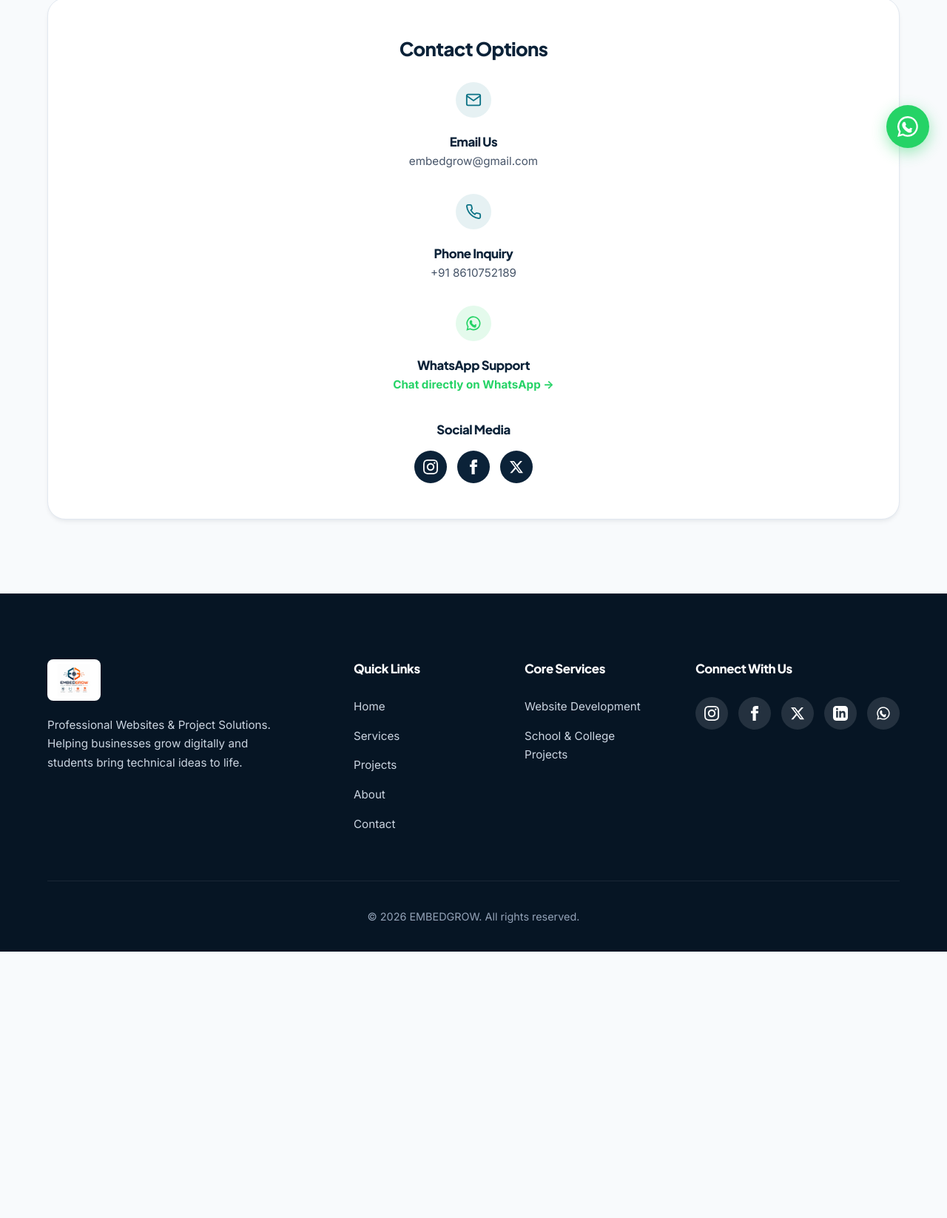
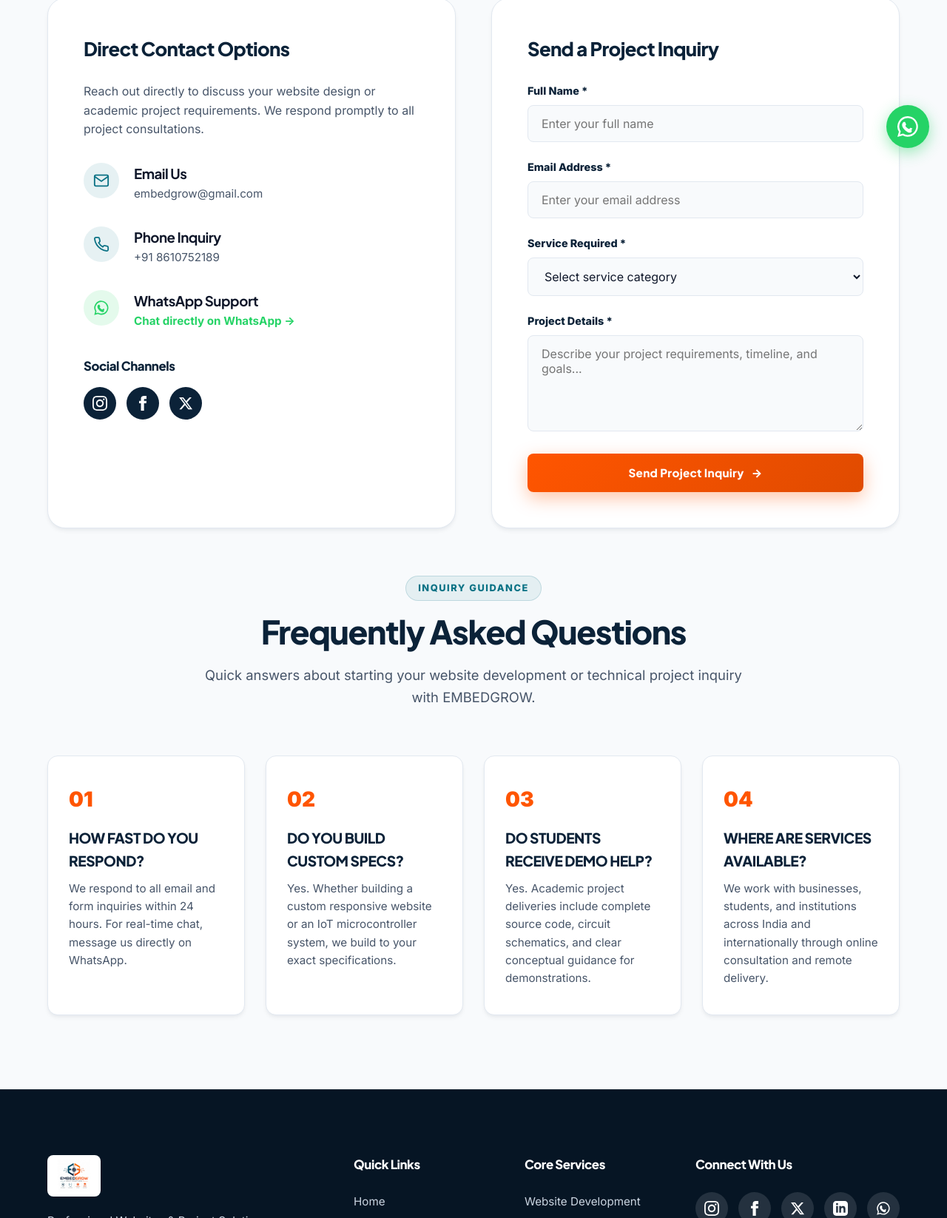
Before and after one commit to codingeasy6/EMBEDGROW, a plain HTML site: page contact.html in a window 1280 px wide. Shown: the part 576-2222 px from the top of the page at 74% size. Before the commit the page ends 1862 px from the top, so only its background shows below. Drawn offline with Linux system fonts and the light colour scheme.

Commit message:
Update contact.html

```diff
--- a/contact.html
+++ b/contact.html
@@ -3,10 +3,11 @@
 <head>
   <meta charset="UTF-8">
   <meta name="viewport" content="width=device-width, initial-scale=1.0">
-  <title>Contact Us | EMBEDGROW</title>
+  <title>Contact Us | EMBEDGROW - Website & Project Inquiries</title>
   <meta name="description" content="Get in touch with EMBEDGROW for your professional website development or school/college technical project requirements.">
 
   <link rel="icon" type="image/png" href="assets/navbar-logo.png">
+  <link rel="canonical" href="https://embedgrow.com/contact">
   <link rel="preconnect" href="https://fonts.googleapis.com">
   <link rel="preconnect" href="https://fonts.gstatic.com" crossorigin>
   <link href="https://fonts.googleapis.com/css2?family=Inter:wght@100;200;300;400;500;600;700;800;900&family=Plus+Jakarta+Sans:wght@400;500;600;700;800&display=swap" rel="stylesheet">
@@ -21,7 +22,10 @@
   <header class="header">
     <div class="container navbar">
       <a href="index.html" class="logo-link" aria-label="EMBEDGROW Home">
-        <img src="assets/navbar-logo.png" alt="EMBEDGROW Emblem" class="navbar-logo-img">
+        <picture>
+          <source srcset="assets/navbar-logo.webp" type="image/webp">
+          <img src="assets/navbar-logo.png" alt="EMBEDGROW Emblem" class="navbar-logo-img" width="340" height="182">
+        </picture>
         <div class="logo-text">
           <span class="logo-name"><span class="text-navy">EMBED</span><span class="text-orange">GROW</span></span>
           <span class="logo-tagline">CREATE. CONNECT. GROW.</span>
@@ -67,58 +71,134 @@
   <!-- Contact Form & Info Grid -->
   <section class="section-padding" style="background-color: var(--bg-main);">
     <div class="container">
-      <div class="reveal-on-scroll" style="display: flex; justify-content: center; align-items: center;">
+      <div class="contact-grid reveal-on-scroll">
         <!-- Contact Details Card -->
-        <div class="contact-info-card" style="width: 100%; text-align: center;">
-          <h3 style="font-size: 1.6rem; font-weight: 900; color: var(--navy); margin-bottom: 24px;">Contact Options</h3>
+        <div class="contact-info-card">
+          <h2 style="font-size: 1.6rem; font-weight: 900; color: var(--navy); margin-bottom: 24px;">Direct Contact Options</h2>
+          <p style="color: var(--text-muted); margin-bottom: 32px; font-size: 1rem; line-height: 1.6;">
+            Reach out directly to discuss your website design or academic project requirements. We respond promptly to all project consultations.
+          </p>
 
-          <div class="contact-info-item" style="flex-direction: column; align-items: center;">
+          <div class="contact-info-item">
             <div class="contact-info-icon">
               <svg viewBox="0 0 24 24" fill="none" stroke="currentColor" stroke-width="2"><path d="M4 4h16c1.1 0 2 .9 2 2v12c0 1.1-.9 2-2 2H4c-1.1 0-2-.9-2-2V6c0-1.1.9-2 2-2z"></path><polyline points="22,6 12,13 2,6"></polyline></svg>
             </div>
             <div class="contact-info-text">
-              <h4>Email Us</h4>
+              <h3>Email Us</h3>
               <p><a href="mailto:embedgrow@gmail.com">embedgrow@gmail.com</a></p>
             </div>
           </div>
 
-          <div class="contact-info-item" style="flex-direction: column; align-items: center;">
+          <div class="contact-info-item">
             <div class="contact-info-icon">
               <svg viewBox="0 0 24 24" fill="none" stroke="currentColor" stroke-width="2"><path d="M22 16.92v3a2 2 0 0 1-2.18 2 19.79 19.79 0 0 1-8.63-3.07 19.5 19.5 0 0 1-6-6 19.79 19.79 0 0 1-3.07-8.67A2 2 0 0 1 4.11 2h3a2 2 0 0 1 2 1.72 12.84 12.84 0 0 0 .7 2.81 2 2 0 0 1-.45 2.11L8.09 9.91a16 16 0 0 0 6 6l1.27-1.27a2 2 0 0 1 2.11-.45 12.84 12.84 0 0 0 2.81.7A2 2 0 0 1 22 16.92z"></path></svg>
             </div>
             <div class="contact-info-text">
-              <h4>Phone Inquiry</h4>
+              <h3>Phone Inquiry</h3>
               <p><a href="tel:+918610752189">+91 8610752189</a></p>
             </div>
           </div>
 
-          <div class="contact-info-item" style="flex-direction: column; align-items: center;">
+          <div class="contact-info-item">
             <div class="contact-info-icon" style="background: rgba(37, 211, 102, 0.12); color: #25D366;">
               <svg viewBox="0 0 32 32" fill="currentColor"><path d="M16 2a13.9 13.9 0 0 0-12 21L2 30l7.2-1.9A13.9 13.9 0 1 0 16 2zm0 25.4a11.5 11.5 0 0 1-5.9-1.6l-.4-.2-4.4 1.1 1.2-4.3-.3-.4A11.5 11.5 0 1 1 16 27.4zm6.3-8.6c-.3-.2-2-.9-2.3-1s-.6-.2-.8.2-.9 1.1-1.1 1.3-.4.2-.7 0a9.2 9.2 0 0 1-2.7-1.7 10.1 10.1 0 0 1-1.9-2.3c-.2-.3 0-.5.1-.6l.5-.6.3-.5c.1-.2 0-.4 0-.5s-.8-2-1.1-2.7c-.3-.7-.6-.6-.8-.6h-.7c-.2 0-.8.1-1.2.5s-1.6 1.5-1.6 3.7 1.6 4.3 1.8 4.6a13.3 13.3 0 0 0 5.6 4.9c2.4 1 3 .9 3.5.8a3 3 0 0 0 2-1.4 2.5 2.5 0 0 0 .2-1.4c-.2-.1-.5-.2-.8-.4z"/></svg>
             </div>
             <div class="contact-info-text">
-              <h4>WhatsApp Support</h4>
-              <p><a href="#" class="js-whatsapp-link" style="color: #25D366; font-weight:700;">Chat directly on WhatsApp &rarr;</a></p>
+              <h3>WhatsApp Support</h3>
+              <p><a href="https://api.whatsapp.com/send?phone=918610752189&text=Hello%20EmbedGrow" target="_blank" rel="noopener noreferrer" class="js-whatsapp-link" style="color: #25D366; font-weight:700;">Chat directly on WhatsApp &rarr;</a></p>
             </div>
           </div>
 
-          <div style="margin-top: 36px; display: flex; flex-direction: column; align-items: center;">
-            <h4 style="font-size: 1.05rem; font-weight: 800; color: var(--navy); margin-bottom: 14px;">Social Media</h4>
-            <div class="social-links" style="justify-content: center;">
-              <a href="https://www.instagram.com/embedgrow?igsi=NTB3enN5dHEwOTdh" target="_blank" class="social-icon" style="background: var(--navy);" aria-label="Instagram">
+          <div style="margin-top: 36px;">
+            <h3 style="font-size: 1.05rem; font-weight: 800; color: var(--navy); margin-bottom: 14px;">Social Channels</h3>
+            <div class="social-links">
+              <a href="https://www.instagram.com/embedgrow?igsi=NTB3enN5dHEwOTdh" target="_blank" rel="noopener noreferrer" class="social-icon" style="background: var(--navy);" aria-label="Instagram">
                 <svg viewBox="0 0 24 24"><path d="M12 2.163c3.204 0 3.584.012 4.85.07 3.252.148 4.771 1.691 4.919 4.919.058 1.265.069 1.645.069 4.849 0 3.205-.012 3.584-.069 4.849-.149 3.225-1.664 4.771-4.919 4.919-1.266.058-1.644.07-4.85.07-3.204 0-3.584-.012-4.849-.07-3.26-.149-4.771-1.699-4.919-4.92-.058-1.265-.07-1.644-.07-4.849 0-3.204.013-3.583.07-4.849.149-3.227 1.664-4.771 4.919-4.919 1.266-.057 1.645-.069 4.849-.069zm0-2.163c-3.259 0-3.667.014-4.947.072-4.358.2-6.78 2.618-6.98 6.98-.059 1.281-.073 1.689-.073 4.948 0 3.259.014 3.668.072 4.948.2 4.358 2.618 6.78 6.98 6.98 1.281.058 1.689.072 4.948.072 3.259 0 3.668-.014 4.948-.072 4.354-.2 6.782-2.618 6.979-6.98.059-1.28.073-1.689.073-4.948 0-3.259-.014-3.667-.072-4.947-.196-4.354-2.617-6.78-6.979-6.98-1.281-.059-1.69-.073-4.949-.073zm0 5.838c-3.403 0-6.162 2.759-6.162 6.162s2.759 6.163 6.162 6.163 6.162-2.759 6.162-6.163c0-3.403-2.759-6.162-6.162-6.162zm0 10.162c-2.209 0-4-1.79-4-4 0-2.209 1.791-4 4-4s4 1.791 4 4c0 2.21-1.791 4-4 4zm6.406-11.845c-.796 0-1.441.645-1.441 1.44s.645 1.44 1.441 1.44c.795 0 1.439-.645 1.439-1.44s-.644-1.44-1.439-1.44z"/></svg>
               </a>
-              <a href="https://www.facebook.com/profile.php?id=61593991533566" target="_blank" class="social-icon" style="background: var(--navy);" aria-label="Facebook">
+              <a href="https://www.facebook.com/profile.php?id=61593991533566" target="_blank" rel="noopener noreferrer" class="social-icon" style="background: var(--navy);" aria-label="Facebook">
                 <svg viewBox="0 0 24 24" fill="currentColor"><path d="M9 8h-3v4h3v12h5v-12h3.642l.358-4h-4v-1.667c0-.955.192-1.333 1.115-1.333h2.885v-5h-3.808c-3.596 0-5.192 1.583-5.192 4.615v3.385z"/></svg>
               </a>
-              <a href="https://x.com/EMBEDGROW?utm_source=chatgpt.com" target="_blank" class="social-icon" style="background: var(--navy);" aria-label="Twitter">
+              <a href="https://x.com/EMBEDGROW?utm_source=chatgpt.com" target="_blank" rel="noopener noreferrer" class="social-icon" style="background: var(--navy);" aria-label="Twitter">
                 <svg viewBox="0 0 24 24"><path d="M18.244 2.25h3.308l-7.227 8.26 8.502 11.24H16.17l-5.214-6.817L4.99 21.75H1.68l7.73-8.835L1.254 2.25H8.08l4.713 6.231zm-1.161 17.52h1.833L7.084 4.126H5.117z"/></svg>
               </a>
             </div>
           </div>
         </div>
 
+        <!-- Contact Form Card -->
+        <div class="contact-form-card">
+          <h2 style="font-size: 1.6rem; font-weight: 900; color: var(--navy); margin-bottom: 24px;">Send a Project Inquiry</h2>
+          <form id="contactForm" name="project-inquiry" method="POST" data-netlify="true" data-netlify-honeypot="bot-field" novalidate>
+            <!-- Hidden Netlify Forms Form Name Identifier -->
+            <input type="hidden" name="form-name" value="project-inquiry">
 
+            <!-- Honeypot Spam Filter (Hidden from human users) -->
+            <div style="display: none;" aria-hidden="true">
+              <label>Don’t fill this out if you're human: <input name="bot-field" tabindex="-1" autocomplete="off"></label>
+            </div>
+
+            <div class="form-group">
+              <label for="name" class="form-label">Full Name *</label>
+              <input type="text" id="name" name="name" class="form-input" placeholder="Enter your full name" required>
+            </div>
+            <div class="form-group">
+              <label for="email" class="form-label">Email Address *</label>
+              <input type="email" id="email" name="email" class="form-input" placeholder="Enter your email address" required>
+            </div>
+            <div class="form-group">
+              <label for="service" class="form-label">Service Required *</label>
+              <select id="service" name="service" class="form-select" required>
+                <option value="" disabled selected>Select service category</option>
+                <option value="website-development">Website Development (Business / Startup / Portfolio)</option>
+                <option value="school-project">School Science & Demonstration Project</option>
+                <option value="college-project">College Mini / Final-Year Technical Project</option>
+                <option value="iot-embedded">IoT & Embedded Systems Solution</option>
+                <option value="custom-inquiry">Other Technical Inquiry</option>
+              </select>
+            </div>
+            <div class="form-group">
+              <label for="message" class="form-label">Project Details *</label>
+              <textarea id="message" name="message" class="form-textarea" placeholder="Describe your project requirements, timeline, and goals..." required></textarea>
+            </div>
+            <button type="submit" class="btn btn-primary" style="width: 100%;">
+              <span>Send Project Inquiry</span>
+              <span class="btn-arrow">&rarr;</span>
+            </button>
+            <div id="formStatus" class="form-status-msg"></div>
+          </form>
+        </div>
+      </div>
+
+      <!-- Inquiry Guidance & FAQs -->
+      <div class="section-header reveal-on-scroll" style="margin-top: 64px;">
+        <span class="section-label">INQUIRY GUIDANCE</span>
+        <h2 class="section-title">Frequently Asked Questions</h2>
+        <p class="section-description">
+          Quick answers about starting your website development or technical project inquiry with EMBEDGROW.
+        </p>
+      </div>
+
+      <div class="why-grid reveal-on-scroll" style="margin-top: 32px;">
+        <div class="why-card">
+          <div class="why-num">01</div>
+          <h3 class="why-title">HOW FAST DO YOU RESPOND?</h3>
+          <p class="why-desc">We respond to all email and form inquiries within 24 hours. For real-time chat, message us directly on WhatsApp.</p>
+        </div>
+        <div class="why-card">
+          <div class="why-num">02</div>
+          <h3 class="why-title">DO YOU BUILD CUSTOM SPECS?</h3>
+          <p class="why-desc">Yes. Whether building a custom responsive website or an IoT microcontroller system, we build to your exact specifications.</p>
+        </div>
+        <div class="why-card">
+          <div class="why-num">03</div>
+          <h3 class="why-title">DO STUDENTS RECEIVE DEMO HELP?</h3>
+          <p class="why-desc">Yes. Academic project deliveries include complete source code, circuit schematics, and clear conceptual guidance for demonstrations.</p>
+        </div>
+        <div class="why-card">
+          <div class="why-num">04</div>
+          <h3 class="why-title">WHERE ARE SERVICES AVAILABLE?</h3>
+          <p class="why-desc">We work with businesses, students, and institutions across India and internationally through online consultation and remote delivery.</p>
+        </div>
       </div>
     </div>
   </section>
@@ -129,7 +209,10 @@
       <div class="footer-grid">
         <div class="footer-brand">
           <a href="index.html" class="logo-link">
-            <img src="assets/logo.png" alt="EMBEDGROW Logo" class="footer-logo-img">
+            <picture>
+              <source srcset="assets/logo.webp" type="image/webp">
+              <img src="assets/logo.png" alt="EMBEDGROW Logo" class="footer-logo-img" width="1024" height="1024" loading="lazy" decoding="async">
+            </picture>
           </a>
           <p class="footer-brand-desc">
             Professional Websites & Project Solutions. Helping businesses grow digitally and students bring technical ideas to life.
@@ -137,7 +220,7 @@
         </div>
 
         <div>
-          <h4 class="footer-heading">Quick Links</h4>
+          <h3 class="footer-heading">Quick Links</h3>
           <ul class="footer-links">
             <li><a href="index.html">Home</a></li>
             <li><a href="services.html">Services</a></li>
@@ -148,7 +231,7 @@
         </div>
 
         <div>
-          <h4 class="footer-heading">Core Services</h4>
+          <h3 class="footer-heading">Core Services</h3>
           <ul class="footer-links">
             <li><a href="services.html#web-development">Website Development</a></li>
             <li><a href="services.html#project-development">School & College Projects</a></li>
@@ -156,21 +239,21 @@
         </div>
 
         <div>
-          <h4 class="footer-heading">Connect With Us</h4>
+          <h3 class="footer-heading">Connect With Us</h3>
           <div class="social-links">
-            <a href="https://www.instagram.com/embedgrow?igsi=NTB3enN5dHEwOTdh" target="_blank" class="social-icon" aria-label="Instagram">
+            <a href="https://www.instagram.com/embedgrow?igsi=NTB3enN5dHEwOTdh" target="_blank" rel="noopener noreferrer" class="social-icon" aria-label="Instagram">
               <svg viewBox="0 0 24 24"><path d="M12 2.163c3.204 0 3.584.012 4.85.07 3.252.148 4.771 1.691 4.919 4.919.058 1.265.069 1.645.069 4.849 0 3.205-.012 3.584-.069 4.849-.149 3.225-1.664 4.771-4.919 4.919-1.266.058-1.644.07-4.85.07-3.204 0-3.584-.012-4.849-.07-3.26-.149-4.771-1.699-4.919-4.92-.058-1.265-.07-1.644-.07-4.849 0-3.204.013-3.583.07-4.849.149-3.227 1.664-4.771 4.919-4.919 1.266-.057 1.645-.069 4.849-.069zm0-2.163c-3.259 0-3.667.014-4.947.072-4.358.2-6.78 2.618-6.98 6.98-.059 1.281-.073 1.689-.073 4.948 0 3.259.014 3.668.072 4.948.2 4.358 2.618 6.78 6.98 6.98 1.281.058 1.689.072 4.948.072 3.259 0 3.668-.014 4.948-.072 4.354-.2 6.782-2.618 6.979-6.98.059-1.28.073-1.689.073-4.948 0-3.259-.014-3.667-.072-4.947-.196-4.354-2.617-6.78-6.979-6.98-1.281-.059-1.69-.073-4.949-.073zm0 5.838c-3.403 0-6.162 2.759-6.162 6.162s2.759 6.163 6.162 6.163 6.162-2.759 6.162-6.163c0-3.403-2.759-6.162-6.162-6.162zm0 10.162c-2.209 0-4-1.79-4-4 0-2.209 1.791-4 4-4s4 1.791 4 4c0 2.21-1.791 4-4 4zm6.406-11.845c-.796 0-1.441.645-1.441 1.44s.645 1.44 1.441 1.44c.795 0 1.439-.645 1.439-1.44s-.644-1.44-1.439-1.44z"/></svg>
             </a>
-            <a href="https://www.facebook.com/profile.php?id=61593991533566" target="_blank" class="social-icon" aria-label="Facebook">
+            <a href="https://www.facebook.com/profile.php?id=61593991533566" target="_blank" rel="noopener noreferrer" class="social-icon" aria-label="Facebook">
               <svg viewBox="0 0 24 24" fill="currentColor"><path d="M9 8h-3v4h3v12h5v-12h3.642l.358-4h-4v-1.667c0-.955.192-1.333 1.115-1.333h2.885v-5h-3.808c-3.596 0-5.192 1.583-5.192 4.615v3.385z"/></svg>
             </a>
-            <a href="https://x.com/EMBEDGROW?utm_source=chatgpt.com" target="_blank" class="social-icon" aria-label="Twitter">
+            <a href="https://x.com/EMBEDGROW?utm_source=chatgpt.com" target="_blank" rel="noopener noreferrer" class="social-icon" aria-label="Twitter">
               <svg viewBox="0 0 24 24"><path d="M18.244 2.25h3.308l-7.227 8.26 8.502 11.24H16.17l-5.214-6.817L4.99 21.75H1.68l7.73-8.835L1.254 2.25H8.08l4.713 6.231zm-1.161 17.52h1.833L7.084 4.126H5.117z"/></svg>
             </a>
-                        <a href="https://www.linkedin.com/company/embedgrow/" target="_blank" class="social-icon" aria-label="LinkedIn">
+            <a href="https://www.linkedin.com/company/embedgrow/" target="_blank" rel="noopener noreferrer" class="social-icon" aria-label="LinkedIn">
               <svg viewBox="0 0 24 24"><path d="M19 0h-14c-2.761 0-5 2.239-5 5v14c0 2.761 2.239 5 5 5h14c2.762 0 5-2.239 5-5v-14c0-2.761-2.238-5-5-5zm-11 19h-3v-11h3v11zm-1.5-12.268c-.966 0-1.75-.79-1.75-1.764s.784-1.764 1.75-1.764 1.75.79 1.75 1.764-.783 1.764-1.75 1.764zm13.5 12.268h-3v-5.604c0-3.368-4-3.113-4 0v5.604h-3v-11h3v1.765c1.396-2.586 7-2.777 7 2.476v6.759z"/></svg>
             </a>
-<a href="https://api.whatsapp.com/send?phone=918610752189&text=Hello%20EmbedGrow" target="_blank" class="social-icon js-whatsapp-link" aria-label="WhatsApp">
+            <a href="https://api.whatsapp.com/send?phone=918610752189&text=Hello%20EmbedGrow" target="_blank" rel="noopener noreferrer" class="social-icon js-whatsapp-link" aria-label="WhatsApp">
               <svg viewBox="0 0 32 32"><path d="M16 2a13.9 13.9 0 0 0-12 21L2 30l7.2-1.9A13.9 13.9 0 1 0 16 2zm0 25.4a11.5 11.5 0 0 1-5.9-1.6l-.4-.2-4.4 1.1 1.2-4.3-.3-.4A11.5 11.5 0 1 1 16 27.4zm6.3-8.6c-.3-.2-2-.9-2.3-1s-.6-.2-.8.2-.9 1.1-1.1 1.3-.4.2-.7 0a9.2 9.2 0 0 1-2.7-1.7 10.1 10.1 0 0 1-1.9-2.3c-.2-.3 0-.5.1-.6l.5-.6.3-.5c.1-.2 0-.4 0-.5s-.8-2-1.1-2.7c-.3-.7-.6-.6-.8-.6h-.7c-.2 0-.8.1-1.2.5s-1.6 1.5-1.6 3.7 1.6 4.3 1.8 4.6a13.3 13.3 0 0 0 5.6 4.9c2.4 1 3 .9 3.5.8a3 3 0 0 0 2-1.4 2.5 2.5 0 0 0 .2-1.4c-.2-.1-.5-.2-.8-.4z"/></svg>
             </a>
           </div>
@@ -184,7 +267,7 @@
   </footer>
 
   <!-- Floating WhatsApp Contact Button -->
-  <a href="https://api.whatsapp.com/send?phone=918610752189&text=Hello%20EmbedGrow" target="_blank" class="whatsapp-float" aria-label="Chat with EMBEDGROW on WhatsApp">
+  <a href="https://api.whatsapp.com/send?phone=918610752189&text=Hello%20EmbedGrow" target="_blank" rel="noopener noreferrer" class="whatsapp-float" aria-label="Chat with EMBEDGROW on WhatsApp">
     <svg viewBox="0 0 32 32" aria-hidden="true">
       <path d="M16 2a13.9 13.9 0 0 0-12 21L2 30l7.2-1.9A13.9 13.9 0 1 0 16 2zm0 25.4a11.5 11.5 0 0 1-5.9-1.6l-.4-.2-4.4 1.1 1.2-4.3-.3-.4A11.5 11.5 0 1 1 16 27.4zm6.3-8.6c-.3-.2-2-.9-2.3-1s-.6-.2-.8.2-.9 1.1-1.1 1.3-.4.2-.7 0a9.2 9.2 0 0 1-2.7-1.7 10.1 10.1 0 0 1-1.9-2.3c-.2-.3 0-.5.1-.6l.5-.6.3-.5c.1-.2 0-.4 0-.5s-.8-2-1.1-2.7c-.3-.7-.6-.6-.8-.6h-.7c-.2 0-.8.1-1.2.5s-1.6 1.5-1.6 3.7 1.6 4.3 1.8 4.6a13.3 13.3 0 0 0 5.6 4.9c2.4 1 3 .9 3.5.8a3 3 0 0 0 2-1.4 2.5 2.5 0 0 0 .2-1.4c-.2-.1-.5-.2-.8-.4z"/>
     </svg>
```
